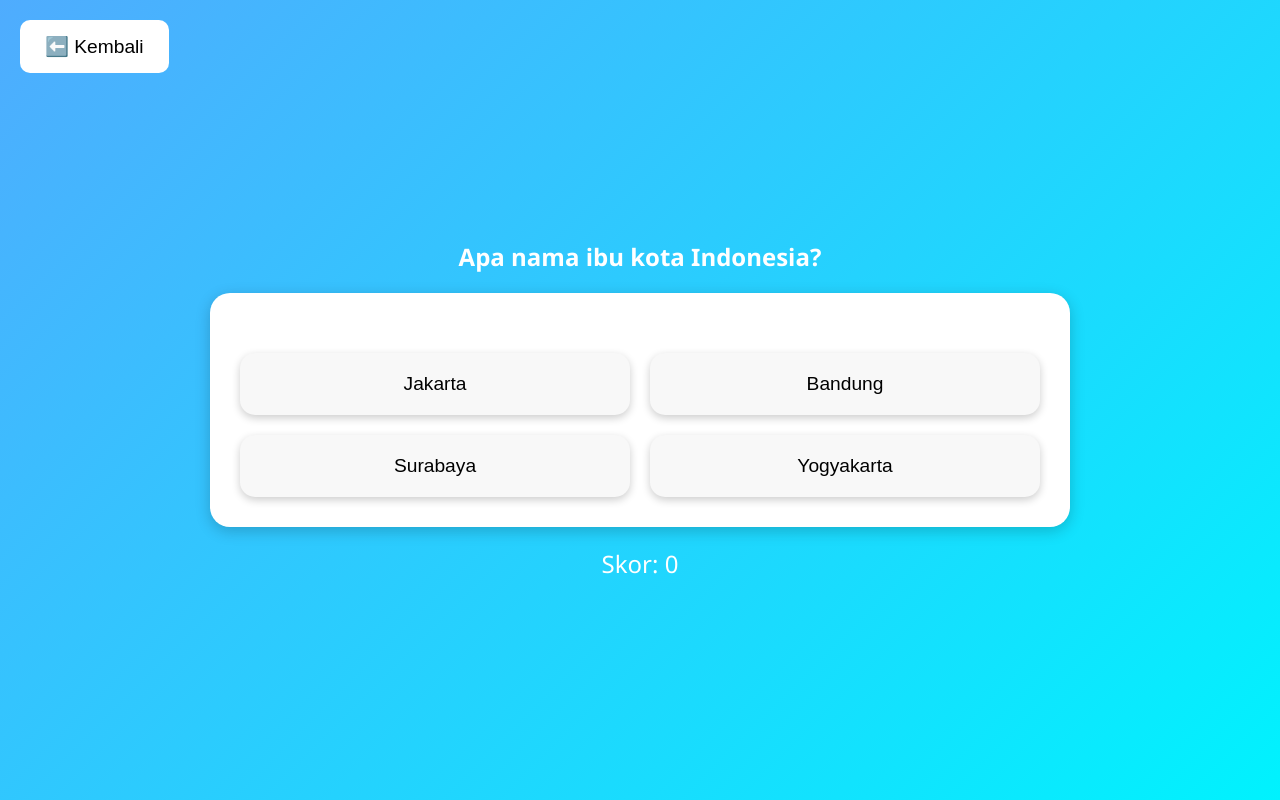
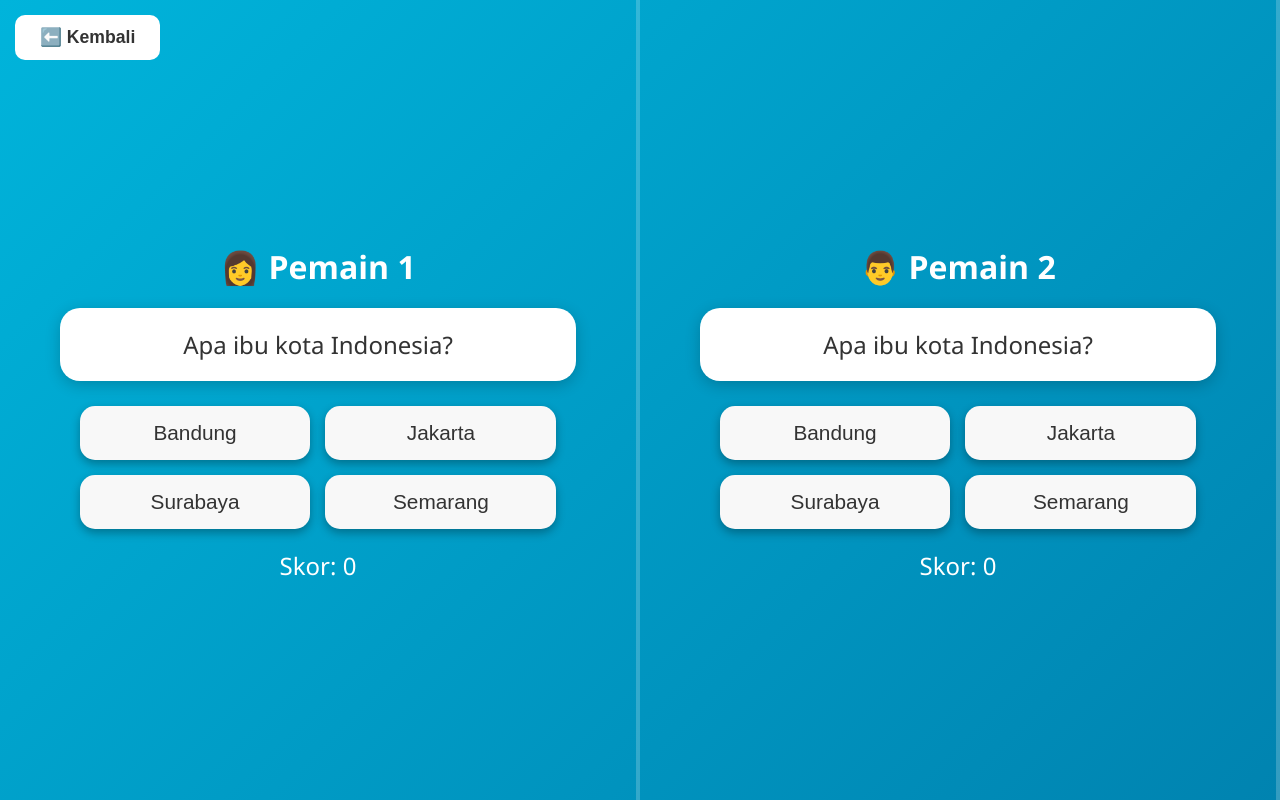
Before and after one commit to DKV-pro/Smart-Learning-Touchhub, a plain HTML site: page quiz.html in a window 1280 px wide. Drawn offline with Linux system fonts and the light colour scheme.

Commit message:
Update quiz.html

```diff
--- a/quiz.html
+++ b/quiz.html
@@ -3,154 +3,201 @@
 <head>
 <meta charset="UTF-8">
 <meta name="viewport" content="width=device-width, initial-scale=1.0">
-<title>Quiz Interaktif - Smart Learning TouchHub</title>
+<title>Touch Battle Quiz - Dua Pemain</title>
 <style>
   body {
     margin: 0;
     font-family: "Segoe UI", sans-serif;
-    background: linear-gradient(135deg, #4facfe, #00f2fe);
+    background: linear-gradient(135deg, #00b4db, #0083b0);
+    color: #fff;
     overflow: hidden;
-    user-select: none;
-    touch-action: manipulation;
+    height: 100vh;
+    display: flex;
   }
-  h2 { text-align: center; color: white; }
-  .quiz-container {
+
+  /* Layout dua sisi */
+  .side {
+    flex: 1;
     display: flex;
     flex-direction: column;
+    justify-content: center;
     align-items: center;
-    justify-content: center;
-    height: 100vh;
+    border-right: 4px solid rgba(255,255,255,0.2);
+    padding: 20px;
   }
+  .side:last-child {
+    border-right: none;
+  }
+
+  h2 {
+    font-size: 2rem;
+    margin-bottom: 20px;
+    text-align: center;
+  }
+
   .question-box {
-    background: white;
+    background: #ffffff;
+    color: #333;
     border-radius: 20px;
-    padding: 30px;
+    padding: 20px;
     text-align: center;
+    width: 80%;
+    font-size: 1.5rem;
     box-shadow: 0 4px 15px rgba(0,0,0,0.2);
-    width: 80%;
-    max-width: 800px;
   }
+
   .answers {
     display: grid;
     grid-template-columns: 1fr 1fr;
-    gap: 20px;
-    margin-top: 30px;
+    gap: 15px;
+    margin-top: 25px;
+    width: 80%;
   }
+
   .answers button {
-    font-size: 1.2rem;
-    padding: 20px;
-    background: #f8f8f8;
+    font-size: 1.3rem;
+    padding: 15px;
     border: none;
     border-radius: 15px;
-    box-shadow: 0 3px 8px rgba(0,0,0,0.2);
-    cursor: pointer;
+    background: #f8f8f8;
+    color: #333;
+    box-shadow: 0 4px 10px rgba(0,0,0,0.3);
     transition: 0.2s;
   }
-  .answers button:hover {
-    transform: scale(1.05);
+  .answers button.correct {
+    background: #4CAF50;
+    color: white;
   }
-  .answers button.correct { background: #4CAF50; color: white; }
-  .answers button.wrong { background: #E74C3C; color: white; }
+  .answers button.wrong {
+    background: #E74C3C;
+    color: white;
+  }
+
   .score {
-    color: white;
     margin-top: 20px;
     font-size: 1.5rem;
   }
+
   .back-btn {
     position: absolute;
-    top: 20px;
-    left: 20px;
-    padding: 15px 25px;
-    font-size: 1.2rem;
-    background: #fff;
+    top: 15px;
+    left: 15px;
+    padding: 12px 25px;
+    font-size: 1.1rem;
+    border: none;
     border-radius: 10px;
-    border: none;
+    background: white;
+    color: #333;
+    font-weight: bold;
     cursor: pointer;
   }
-  .back-btn:hover { background: #ffe066; }
+
+  .next-btn {
+    margin-top: 20px;
+    padding: 15px 30px;
+    font-size: 1.2rem;
+    border: none;
+    border-radius: 10px;
+    background: #ffe066;
+    color: #333;
+    cursor: pointer;
+  }
 </style>
 </head>
 <body>
 
-  <div class="quiz-container">
-    <button class="back-btn" onclick="window.location.href='index.html'">⬅️ Kembali</button>
-    <h2 id="question">Pertanyaan akan muncul di sini</h2>
-    <div class="question-box">
-      <div class="answers" id="answers"></div>
-    </div>
-    <div class="score" id="score">Skor: 0</div>
+  <button class="back-btn" onclick="window.location.href='index.html'">⬅️ Kembali</button>
+
+  <!-- Pemain Kiri -->
+  <div class="side" id="left-side">
+    <h2>👩 Pemain 1</h2>
+    <div class="question-box" id="question-left">Pertanyaan...</div>
+    <div class="answers" id="answers-left"></div>
+    <div class="score" id="score-left">Skor: 0</div>
+  </div>
+
+  <!-- Pemain Kanan -->
+  <div class="side" id="right-side">
+    <h2>👨 Pemain 2</h2>
+    <div class="question-box" id="question-right">Pertanyaan...</div>
+    <div class="answers" id="answers-right"></div>
+    <div class="score" id="score-right">Skor: 0</div>
   </div>
 
 <script>
-  // -------- DATA QUIZ --------
   const questions = [
-    {
-      q: "Apa nama ibu kota Indonesia?",
-      options: ["Jakarta", "Bandung", "Surabaya", "Yogyakarta"],
-      answer: 0
-    },
-    {
-      q: "Hasil dari 12 x 8 adalah ...",
-      options: ["88", "96", "108", "84"],
-      answer: 1
-    },
-    {
-      q: "Unsur kimia dengan simbol O adalah ...",
-      options: ["Osmium", "Oksigen", "Oganesson", "Olivin"],
-      answer: 1
-    },
-    {
-      q: "Planet terdekat dengan Matahari adalah ...",
-      options: ["Venus", "Merkurius", "Mars", "Bumi"],
-      answer: 1
-    }
+    { q: "Apa ibu kota Indonesia?", options: ["Bandung", "Jakarta", "Surabaya", "Semarang"], answer: 1 },
+    { q: "Planet terdekat dengan Matahari?", options: ["Venus", "Merkurius", "Mars", "Bumi"], answer: 1 },
+    { q: "Hasil dari 12 × 8 adalah ...", options: ["88", "96", "108", "84"], answer: 1 },
+    { q: "Simbol kimia air adalah ...", options: ["O2", "H2O", "CO2", "HO"], answer: 1 },
   ];
 
-  let currentQuestion = 0;
-  let score = 0;
+  let current = 0;
+  let scoreLeft = 0;
+  let scoreRight = 0;
+  let answered = false;
 
-  const questionEl = document.getElementById('question');
-  const answersEl = document.getElementById('answers');
-  const scoreEl = document.getElementById('score');
-
-  showQuestion();
+  const qLeft = document.getElementById("question-left");
+  const qRight = document.getElementById("question-right");
+  const aLeft = document.getElementById("answers-left");
+  const aRight = document.getElementById("answers-right");
+  const sLeft = document.getElementById("score-left");
+  const sRight = document.getElementById("score-right");
 
   function showQuestion() {
-    const q = questions[currentQuestion];
-    questionEl.textContent = q.q;
-    answersEl.innerHTML = "";
+    const q = questions[current];
+    qLeft.textContent = q.q;
+    qRight.textContent = q.q;
+    aLeft.innerHTML = "";
+    aRight.innerHTML = "";
+    answered = false;
 
     q.options.forEach((opt, i) => {
-      const btn = document.createElement('button');
-      btn.textContent = opt;
-      btn.onclick = () => checkAnswer(i, btn);
-      answersEl.appendChild(btn);
+      const btnL = document.createElement("button");
+      const btnR = document.createElement("button");
+      btnL.textContent = opt;
+      btnR.textContent = opt;
+
+      btnL.onclick = () => playerAnswer("left", i, btnL);
+      btnR.onclick = () => playerAnswer("right", i, btnR);
+
+      aLeft.appendChild(btnL);
+      aRight.appendChild(btnR);
     });
   }
 
-  function checkAnswer(i, btn) {
-    const q = questions[currentQuestion];
-    if (i === q.answer) {
-      btn.classList.add('correct');
-      score++;
+  function playerAnswer(side, index, btn) {
+    if (answered) return; // siapa cepat, dia duluan
+    const q = questions[current];
+    answered = true;
+
+    if (index === q.answer) {
+      btn.classList.add("correct");
+      if (side === "left") scoreLeft++;
+      else scoreRight++;
     } else {
-      btn.classList.add('wrong');
+      btn.classList.add("wrong");
     }
 
-    scoreEl.textContent = "Skor: " + score;
-    setTimeout(nextQuestion, 800);
+    sLeft.textContent = "Skor: " + scoreLeft;
+    sRight.textContent = "Skor: " + scoreRight;
+
+    setTimeout(nextQuestion, 1000);
   }
 
   function nextQuestion() {
-    currentQuestion++;
-    if (currentQuestion < questions.length) {
+    current++;
+    if (current < questions.length) {
       showQuestion();
     } else {
-      questionEl.textContent = "🎉 Selesai! Skor akhir: " + score + " / " + questions.length;
-      answersEl.innerHTML = "";
+      qLeft.textContent = "🎉 Selesai! Skor Akhir: " + scoreLeft;
+      qRight.textContent = "🎉 Selesai! Skor Akhir: " + scoreRight;
+      aLeft.innerHTML = "";
+      aRight.innerHTML = "";
     }
   }
+
+  showQuestion();
 </script>
-
 </body>
 </html>
```
